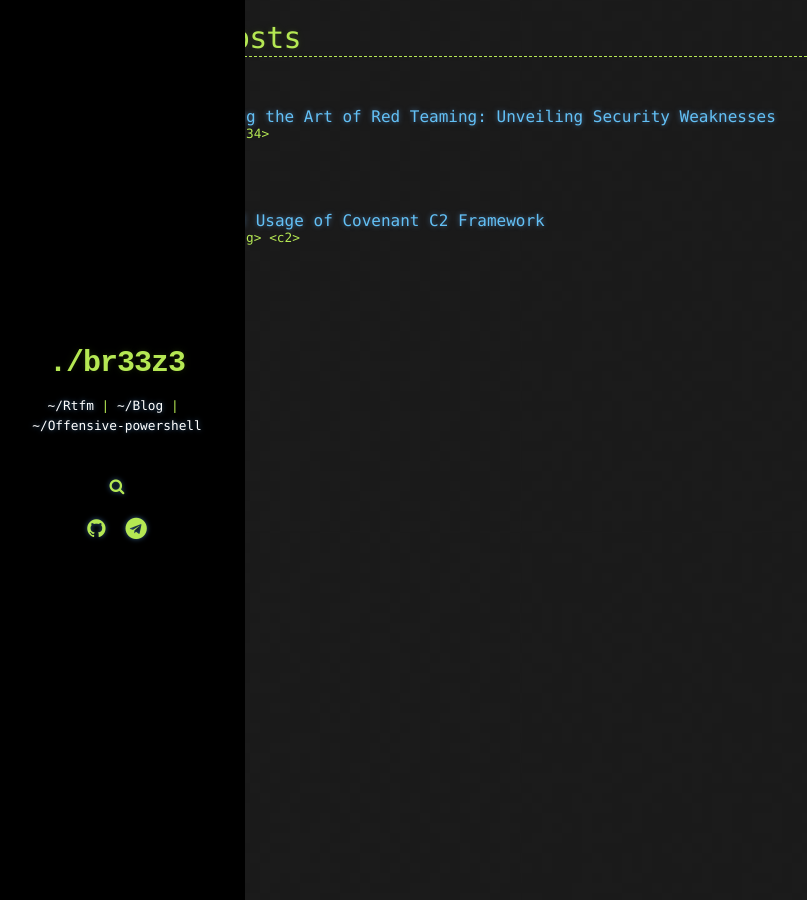
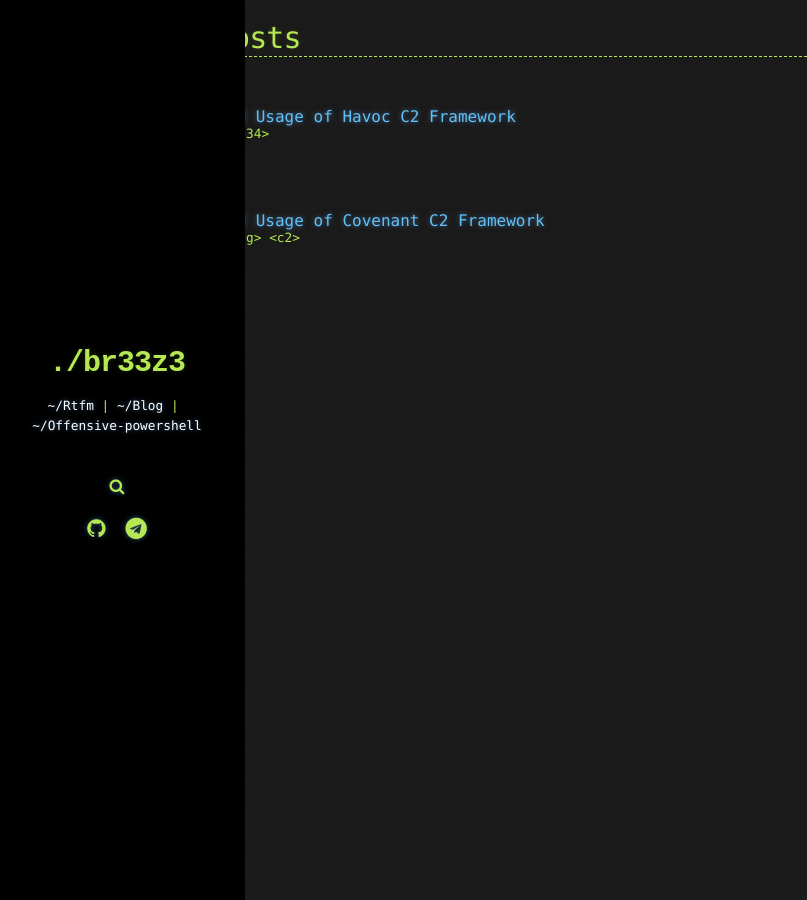
Before and after one commit to br33z3/br33z3.github.io, a Jekyll site: the page built from _pages/blog.md, in a window 1280 px wide. Shown: the whole page, without its empty margins (11-818 px from the left). Built offline with Jekyll 4.4.1, drawn with Linux system fonts in a browser that asks for light colours; comment, search, counter and statistics services are not loaded; part of the change alters nothing that is shown.

Commit message:
Update test2.md

````diff
--- a/_blog/2020/test2.md
+++ b/_blog/2020/test2.md
@@ -1,11 +1,43 @@
 ---
 layout: blog
-title: "Mastering the Art of Red Teaming: Unveiling Security Weaknesses"
+title: "Advanced Usage of Havoc C2 Framework"
 tags: test 1234
 comments: true
 date: 2022-10-30
 ---
 
-# Test blog
+# Advanced Usage of Havoc C2 Framework
 
-This is a blog post for testing purposes.
+Havoc is a cross-platform command and control (C2) framework that provides a wide range of features and functionalities for red teamers and penetration testers. This blog post will cover advanced usage of the Havoc C2 framework, exploring features that will help you in your offensive security activities.
+
+## Table of Contents
+1. [Introduction to Havoc](#introduction-to-havoc)
+2. [Installation and Setup](#installation-and-setup)
+3. [Creating Custom Havoc Profiles](#creating-custom-havoc-profiles)
+4. [Third-Party Integrations](#third-party-integrations)
+5. [Using External C2 Channels](#using-external-c2-channels)
+6. [Advanced Task Execution](#advanced-task-execution)
+7. [Conclusion](#conclusion)
+
+## Introduction to Havoc
+
+Havoc is a powerful C2 framework designed to be flexible, modular, and extensible. It offers a range of features, including:
+
+- Cross-platform compatibility (Windows, Linux, and macOS)
+- Graphical web interface for managing operations
+- Collaborative sessions with multiple operators
+- Encrypted communication channels
+- Dynamic compilation of tasks and payloads
+- Extensive collection of built-in tasks
+- Support for custom tasks and profiles
+- Integration with third-party tools
+- External C2 channel support
+
+## Installation and Setup
+
+To get started with Havoc, you'll need to clone the repository and follow the installation instructions provided in the README file. The setup process is straightforward, but you may need to modify the configuration settings to suit your environment and operational requirements.
+
+```bash
+git clone https://github.com/havoc-c2/Havoc.git
+cd Havoc
+./setup.sh
````
